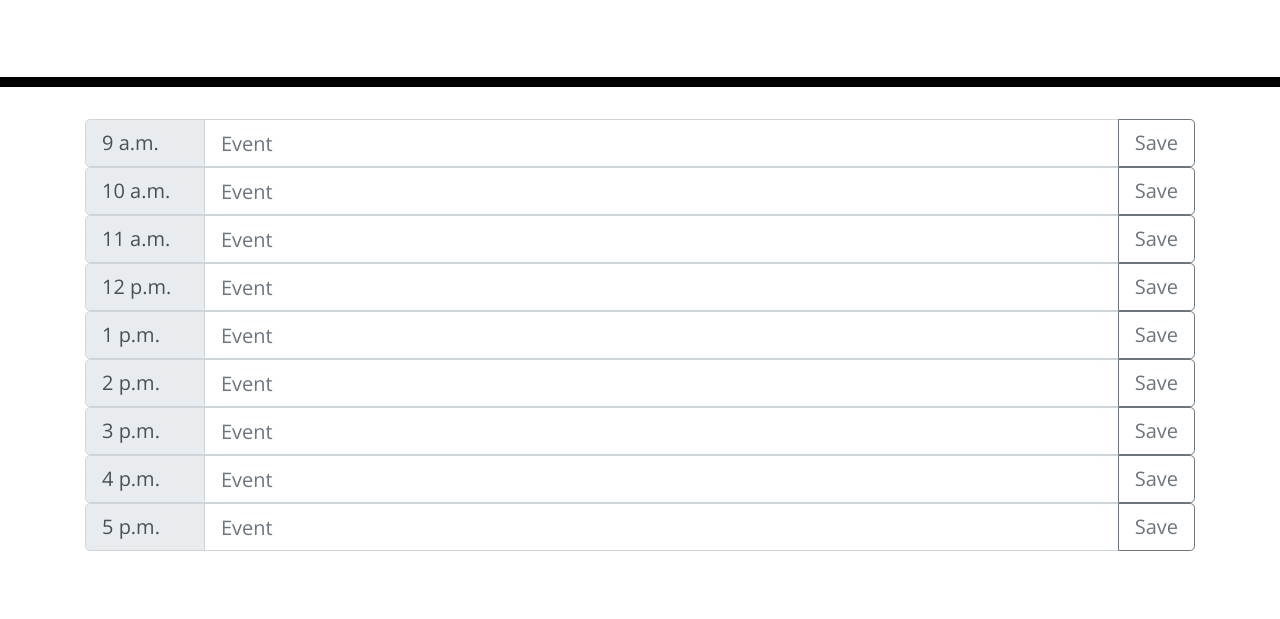
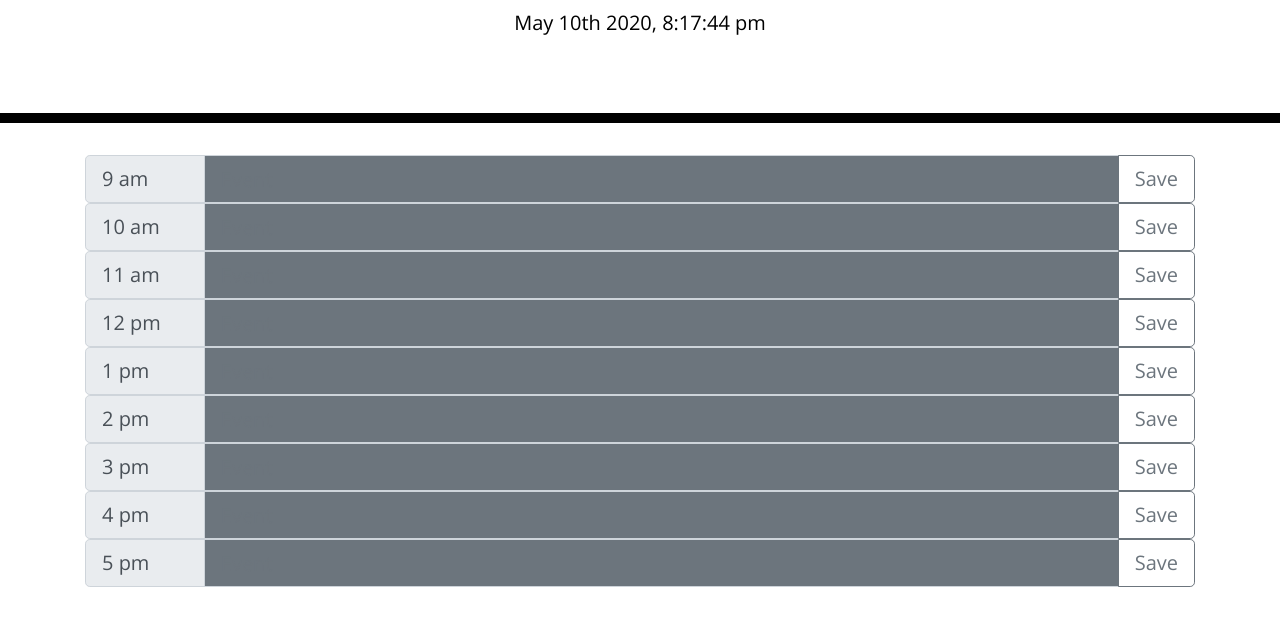
Before and after one commit to mcraepv/work-day-planner, a plain HTML site: page index.html in a window 1280 px wide. Shown: the part 181-800 px from the top of the page. Drawn offline with nearby package versions, Linux system fonts and the light colour scheme.

Commit message:
adds time functionality

```diff
--- a/index.html
+++ b/index.html
@@ -31,7 +31,7 @@
     <div class="container">
       <div class="input-group input-group-lg">
         <div class="input-group-prepend">
-          <span class="input-group-text" style="width: 120px;">9 a.m.</span>
+          <span class="input-group-text" style="width: 120px;" id="9">9 am</span>
         </div>
         <input
           type="text"
@@ -51,7 +51,7 @@
       </div>
       <div class="input-group input-group-lg">
         <div class="input-group-prepend">
-          <span class="input-group-text" style="width: 120px;">10 a.m.</span>
+          <span class="input-group-text" style="width: 120px;" id="10">10 am</span>
         </div>
         <input
           type="text"
@@ -71,7 +71,7 @@
       </div>
       <div class="input-group input-group-lg">
         <div class="input-group-prepend">
-          <span class="input-group-text" style="width: 120px;">11 a.m.</span>
+          <span class="input-group-text" style="width: 120px;" id="11">11 am</span>
         </div>
         <input
           type="text"
@@ -91,7 +91,7 @@
       </div>
       <div class="input-group input-group-lg">
         <div class="input-group-prepend">
-          <span class="input-group-text" style="width: 120px;">12 p.m.</span>
+          <span class="input-group-text" style="width: 120px;" id="12">12 pm</span>
         </div>
         <input
           type="text"
@@ -111,7 +111,7 @@
       </div>
       <div class="input-group input-group-lg">
         <div class="input-group-prepend">
-          <span class="input-group-text" style="width: 120px;">1 p.m.</span>
+          <span class="input-group-text" style="width: 120px;" id="13">1 pm</span>
         </div>
         <input
           type="text"
@@ -131,7 +131,7 @@
       </div>
       <div class="input-group input-group-lg">
         <div class="input-group-prepend">
-          <span class="input-group-text" style="width: 120px;">2 p.m.</span>
+          <span class="input-group-text" style="width: 120px;" id="14">2 pm</span>
         </div>
         <input
           type="text"
@@ -151,7 +151,7 @@
       </div>
       <div class="input-group input-group-lg">
         <div class="input-group-prepend">
-          <span class="input-group-text" style="width: 120px;">3 p.m.</span>
+          <span class="input-group-text" style="width: 120px;" id="15">3 pm</span>
         </div>
         <input
           type="text"
@@ -171,7 +171,7 @@
       </div>
       <div class="input-group input-group-lg">
         <div class="input-group-prepend">
-          <span class="input-group-text" style="width: 120px;">4 p.m.</span>
+          <span class="input-group-text" style="width: 120px;" id="16">4 pm</span>
         </div>
         <input
           type="text"
@@ -191,7 +191,7 @@
       </div>
       <div class="input-group input-group-lg">
         <div class="input-group-prepend">
-          <span class="input-group-text" style="width: 120px;">5 p.m.</span>
+          <span class="input-group-text" style="width: 120px;" id="17">5 pm</span>
         </div>
         <input
           type="text"
--- a/script.js
+++ b/script.js
@@ -1,10 +1,42 @@
 $(document).ready(function () {
+  var time;
+  function updateTime() {
+    time = moment();
+    var dateTime = moment().format("MMMM Do YYYY, h:mm:ss a");
+    $("#currentDay").text(dateTime);
+    setTimeout(updateTime, 1000);
+  }
+  var today = moment().format("L");
+  console.log(today);
+  updateTime();
+  var timeSlots = [];
+  $(".input-group-text").each(function () {
+    var hourID = $(this).attr("id");
+    var timeSlot = moment();
+    timeSlot.minute(0);
+    timeSlot.second(0);
+    timeSlot.hour(hourID);
+    timeSlot.date(today);
+    var slotHour = timeSlot.hour();
+    var thisHour = time.hour();
+    thisInput = $(this).parent().next();
+    function inputTimeChecker() {
+      if (timeSlot.isBefore(time) && slotHour !== thisHour) {
+        thisInput.attr("class", "bg-secondary form-control text-white");
+      } else if (slotHour === thisHour) {
+        thisInput.attr("class", "bg-primary  form-control text-white");
+      } else if (timeSlot.isAfter(time)) {
+        thisInput.attr("class", "bg-success form-control text-white");
+      }
+      setTimeout(inputTimeChecker, 60000);
+    }
+    inputTimeChecker();
+  });
   var events = [];
   var savedEvents = JSON.parse(localStorage.getItem("savedEvents"));
   if (savedEvents !== null) {
     events = savedEvents;
   }
-
   $(".btn").each(function () {
     for (var i = 0; i < events.length; i++) {
       if ($(this).attr("id") === events[i].location) {
```
